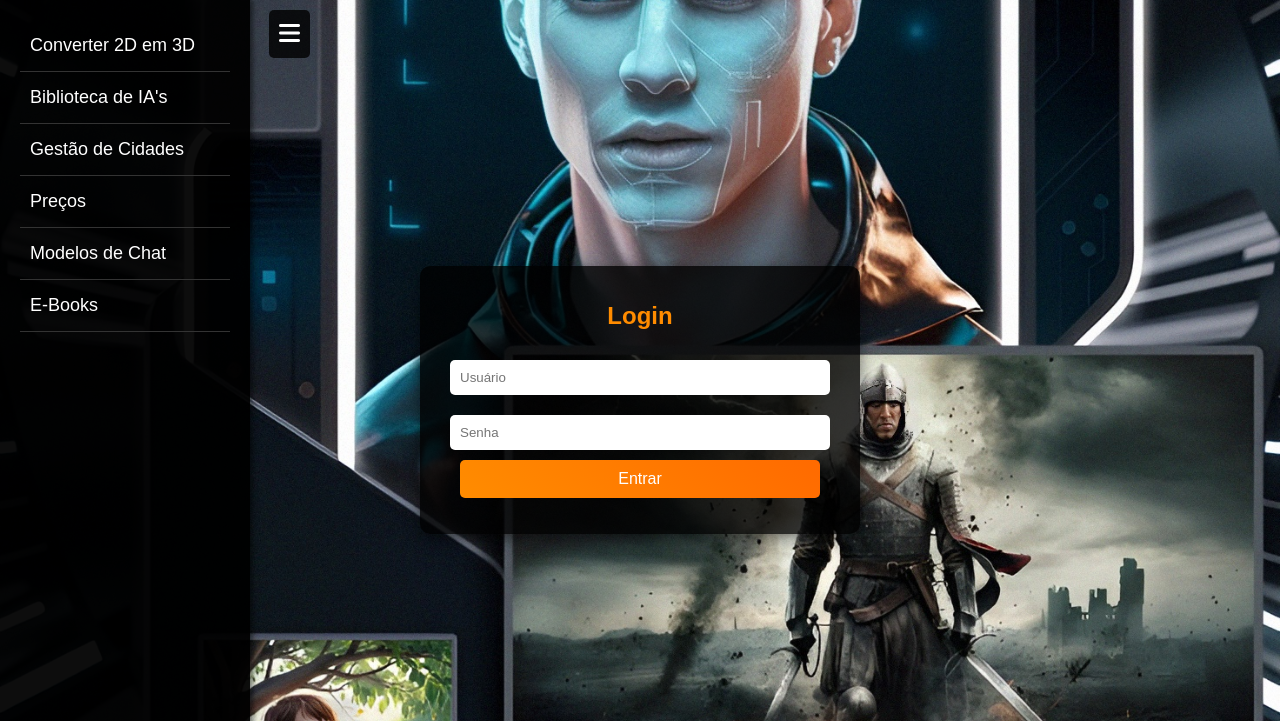
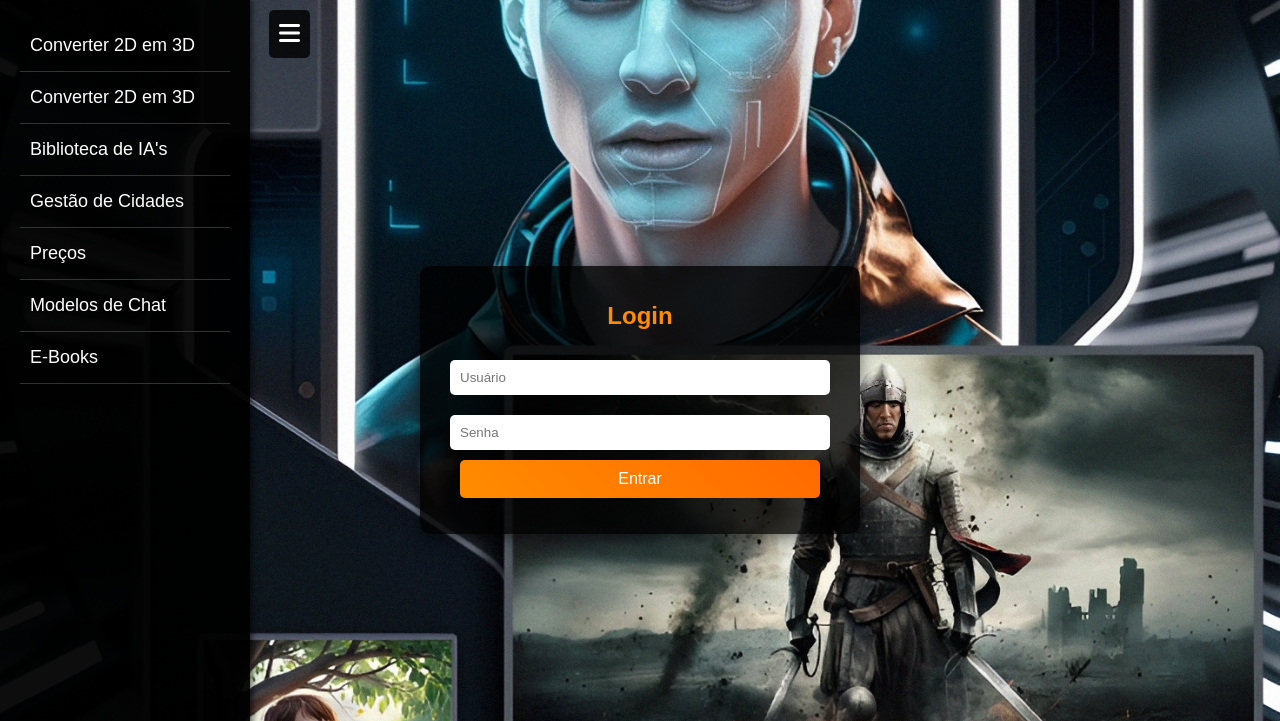
Before and after one commit to iadesignerweb/EAD, a plain HTML site: page index.html in a window 1280 px wide. Both pictures are taken after a click on the element 39 px from the left and 34 px from the top of the page. Shown: the top 721 px of the page. Drawn offline with Linux system fonts and the light colour scheme.

Commit message:
index.html

```diff
--- a/index.html
+++ b/index.html
@@ -161,6 +161,7 @@
     </div>
     <ul>
       <li><a href="https://iadesignerweb.github.io/Pixall-IA/" target="_blank">Converter 2D em 3D</a></li>
+      <li><a href="https://iadesignerweb.github.io/Pixall-IA/" target="_blank">Converter 2D em 3D</a></li>
       <li><a href="https://raw.githubusercontent.com/iadesignerweb/EAD/refs/heads/main/Plinio%20Studio%2C%20IA%2C%20Pl%C3%ADnio%20Designer.png" target="_blank">Biblioteca de IA's</a></li>
       <li><a href="https://iadesignerweb.github.io/ADM/" target="_blank">Gestão de Cidades</a></li>
       <li><a href="https://iadesignerweb.github.io/imagens/">Preços</a></li>
```
